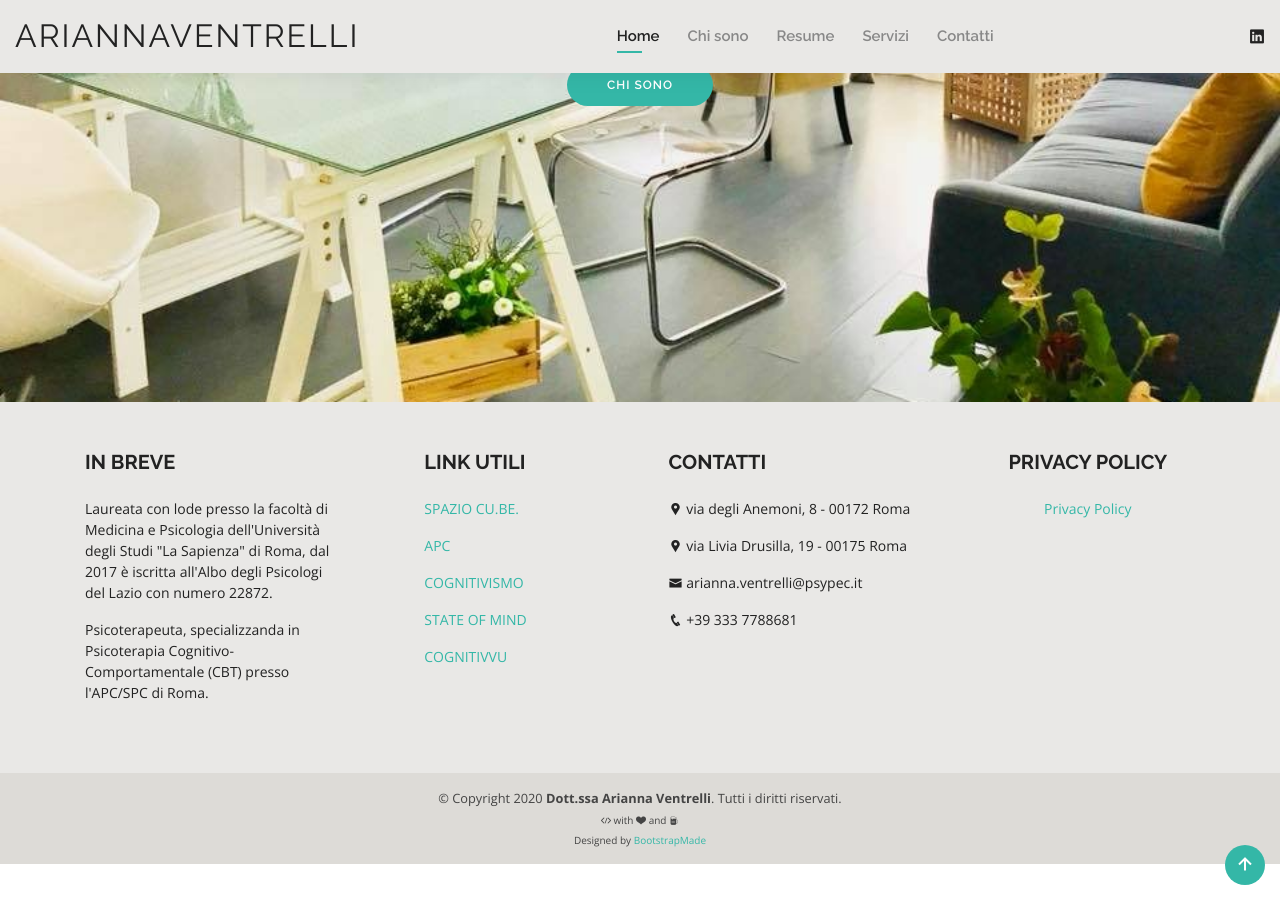
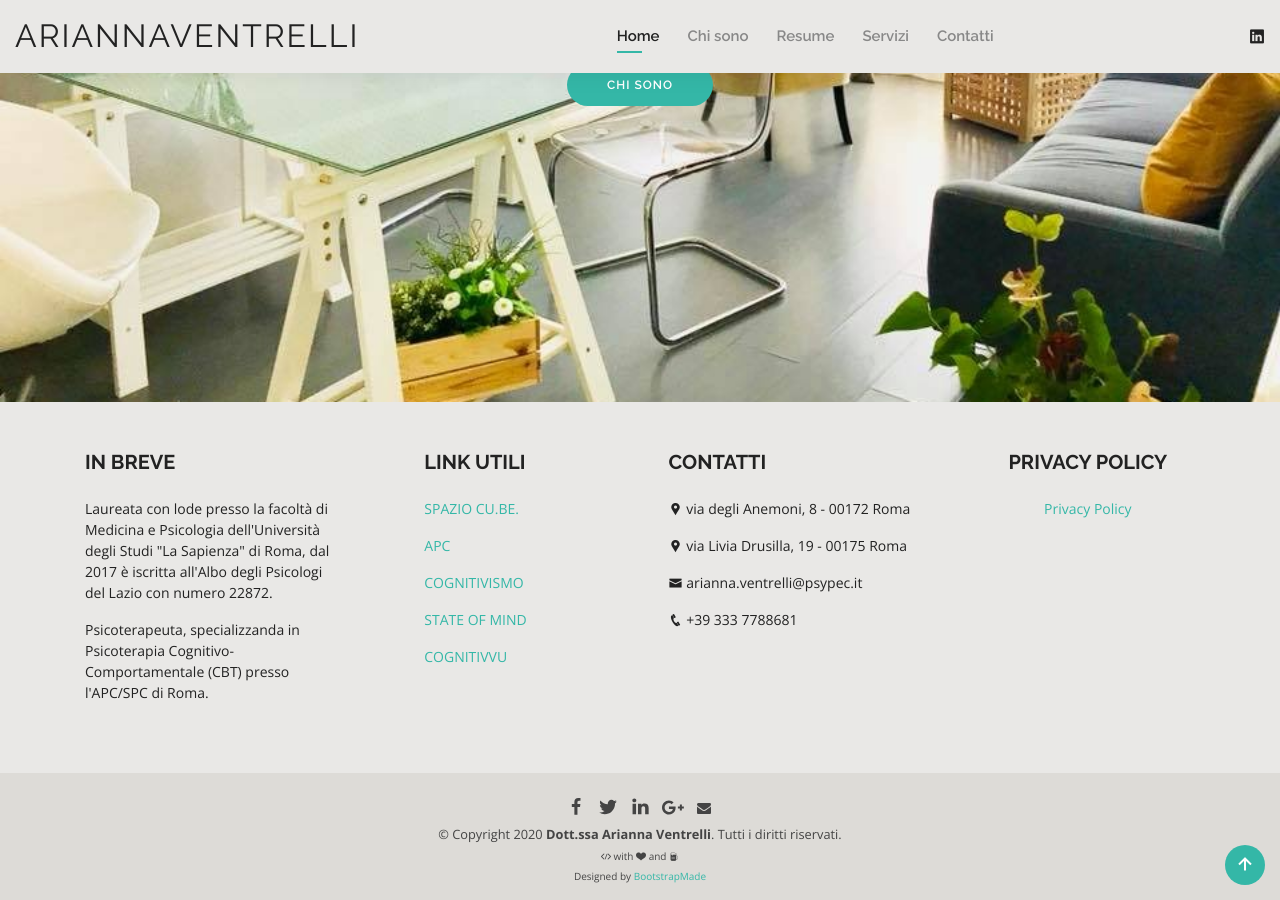
Before and after one commit to venari-psycho/venari-psycho.github.io, a Jekyll site: the page built from index.html, in a window 1280 px wide and 900 px high, scrolled down 498 px. Built offline with Jekyll 4.4.1, drawn with Linux system fonts in a browser that asks for light colours.

Commit message:
Introduced Share buttons in the sub-footer

```diff
--- /dev/null
+++ b/_includes/share-buttons.html
@@ -0,0 +1,72 @@
+{% if include.pageurl != nil and include.pageurl != '' %}
+    {% assign pageurl = include.pageurl %}
+{% else %}
+    {% assign pageurl = page.url %}
+{% endif %}
+
+<style>
+#share-buttons {display: inline-block; vertical-align: middle; }
+#share-buttons:after {content: ""; display: block; clear: both;}
+#share-buttons > div {
+    position: relative;
+    text-align: left;
+    height: 36px;
+    width: 32px;
+    float: left;
+    text-align: center;
+}
+/*
+#share-buttons > div > svg {height: 16px; fill: #d5d5d5; margin-top: 10px;}
+*/
+#share-buttons > div > svg {height: 16px; fill: #444444; margin-top: 10px;}
+#share-buttons > div:hover {cursor: pointer;}
+#share-buttons > div.facebook:hover > svg {fill: #3B5998;}
+#share-buttons > div.twitter:hover > svg {fill: #55ACEE;}
+#share-buttons > div.linkedin:hover > svg {fill: #0077b5;}
+#share-buttons > div.pinterest:hover > svg {fill: #CB2027;}
+#share-buttons > div.gplus:hover > svg {fill: #dd4b39;}
+#share-buttons > div.mail:hover > svg {fill: #7D7D7D;}
+#share-buttons > div.instagram:hover > svg {fill: #C73B92;}
+#share-buttons > div.facebook > svg {height: 18px; margin-top: 9px;}
+#share-buttons > div.twitter > svg {height: 20px; margin-top: 8px;}
+#share-buttons > div.linkedin > svg {height: 19px; margin-top: 7px;}
+#share-buttons > div.pinterest > svg {height: 20px; margin-top: 9px;}
+#share-buttons > div.gplus > svg {height: 17px; margin-top: 9px; position: relative; left: 1px;}
+#share-buttons > div.mail > svg {height: 14px; margin-top: 11px;}
+</style>
+
+<!--<span style="color: #444444;">Condividi su: </span>-->
+<div id="share-buttons">
+    <div class="facebook" title="Condividi su Facebook" onclick="window.open('http://www.facebook.com/share.php?u={{ site.url }}{{ pageurl }}'); return false;">
+        <svg viewBox="0 0 1792 1792" xmlns="http://www.w3.org/2000/svg">
+            <path d="M1343 12v264h-157q-86 0-116 36t-30 108v189h293l-39 296h-254v759h-306v-759h-255v-296h255v-218q0-186 104-288.5t277-102.5q147 0 228 12z"/>
+        </svg>
+    </div>
+    <div class="twitter" title="Condividi su Twitter" onclick="window.open('http://twitter.com/home?status={{ site.url }}{{ pageurl }}'); return false;">
+        <svg viewBox="0 0 1792 1792" xmlns="http://www.w3.org/2000/svg">
+            <path d="M1684 408q-67 98-162 167 1 14 1 42 0 130-38 259.5t-115.5 248.5-184.5 210.5-258 146-323 54.5q-271 0-496-145 35 4 78 4 225 0 401-138-105-2-188-64.5t-114-159.5q33 5 61 5 43 0 85-11-112-23-185.5-111.5t-73.5-205.5v-4q68 38 146 41-66-44-105-115t-39-154q0-88 44-163 121 149 294.5 238.5t371.5 99.5q-8-38-8-74 0-134 94.5-228.5t228.5-94.5q140 0 236 102 109-21 205-78-37 115-142 178 93-10 186-50z"/>
+        </svg>
+    </div>
+    <div class="linkedin" title="Condividi su Linkedin" onclick="window.open('https://www.linkedin.com/shareArticle?mini=true&url={{ site.url }}{{ pageurl }}&title=&summary=&source='); return false;">
+        <svg viewBox="0 0 1792 1792" xmlns="http://www.w3.org/2000/svg">
+            <path d="M477 625v991h-330v-991h330zm21-306q1 73-50.5 122t-135.5 49h-2q-82 0-132-49t-50-122q0-74 51.5-122.5t134.5-48.5 133 48.5 51 122.5zm1166 729v568h-329v-530q0-105-40.5-164.5t-126.5-59.5q-63 0-105.5 34.5t-63.5 85.5q-11 30-11 81v553h-329q2-399 2-647t-1-296l-1-48h329v144h-2q20-32 41-56t56.5-52 87-43.5 114.5-15.5q171 0 275 113.5t104 332.5z"/>
+        </svg>
+    </div>
+    {% if page.image %}
+    <div class="pinterest" title="Condividi su Pinterest" onclick="window.open('https://pinterest.com/pin/create/button/?url=&media={{ site.url }}{{ page.image }}&description='); return false;">
+        <svg viewBox="0 0 1792 1792" xmlns="http://www.w3.org/2000/svg">
+            <path d="M256 597q0-108 37.5-203.5t103.5-166.5 152-123 185-78 202-26q158 0 294 66.5t221 193.5 85 287q0 96-19 188t-60 177-100 149.5-145 103-189 38.5q-68 0-135-32t-96-88q-10 39-28 112.5t-23.5 95-20.5 71-26 71-32 62.5-46 77.5-62 86.5l-14 5-9-10q-15-157-15-188 0-92 21.5-206.5t66.5-287.5 52-203q-32-65-32-169 0-83 52-156t132-73q61 0 95 40.5t34 102.5q0 66-44 191t-44 187q0 63 45 104.5t109 41.5q55 0 102-25t78.5-68 56-95 38-110.5 20-111 6.5-99.5q0-173-109.5-269.5t-285.5-96.5q-200 0-334 129.5t-134 328.5q0 44 12.5 85t27 65 27 45.5 12.5 30.5q0 28-15 73t-37 45q-2 0-17-3-51-15-90.5-56t-61-94.5-32.5-108-11-106.5z"/>
+        </svg>
+    </div>
+    {% endif %}
+    <div class="gplus" title="Condividi su Google Plus" onclick="window.open('https://plus.google.com/share?url={{ site.url }}{{ pageurl }}'); return false;">
+        <svg viewBox="0 0 2304 1792" xmlns="http://www.w3.org/2000/svg">
+            <path d="M1437 913q0 208-87 370.5t-248 254-369 91.5q-149 0-285-58t-234-156-156-234-58-285 58-285 156-234 234-156 285-58q286 0 491 192l-199 191q-117-113-292-113-123 0-227.5 62t-165.5 168.5-61 232.5 61 232.5 165.5 168.5 227.5 62q83 0 152.5-23t114.5-57.5 78.5-78.5 49-83 21.5-74h-416v-252h692q12 63 12 122zm867-122v210h-209v209h-210v-209h-209v-210h209v-209h210v209h209z"/>
+        </svg>
+    </div>
+    <div class="mail" title="Condividi via Email" onclick="window.open('mailto:?&body={{ site.url }}{{ pageurl }}'); return false;">
+        <svg viewBox="0 0 1792 1792" xmlns="http://www.w3.org/2000/svg">
+            <path d="M1792 710v794q0 66-47 113t-113 47h-1472q-66 0-113-47t-47-113v-794q44 49 101 87 362 246 497 345 57 42 92.5 65.5t94.5 48 110 24.5h2q51 0 110-24.5t94.5-48 92.5-65.5q170-123 498-345 57-39 100-87zm0-294q0 79-49 151t-122 123q-376 261-468 325-10 7-42.5 30.5t-54 38-52 32.5-57.5 27-50 9h-2q-23 0-50-9t-57.5-27-52-32.5-54-38-42.5-30.5q-91-64-262-182.5t-205-142.5q-62-42-117-115.5t-55-136.5q0-78 41.5-130t118.5-52h1472q65 0 112.5 47t47.5 113z"/>
+        </svg>
+    </div>
+</div>
--- a/_includes/sub-footer.html
+++ b/_includes/sub-footer.html
@@ -2,6 +2,13 @@
   <div class="container text-center">
     <div class="row">
       <div class="col-12">
+
+        <!-- Grid column -->
+        <div class="col-md-12 col-lg-12 text-center">
+          <!-- Content -->
+          {% include share-buttons.html %}
+        </div>
+        <!-- End Grid column -->
 
         <!-- Copyright -->
         <div class="copyright">
```
